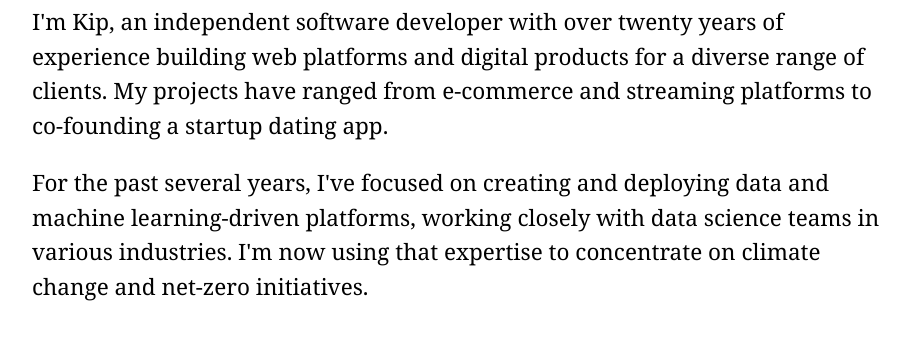
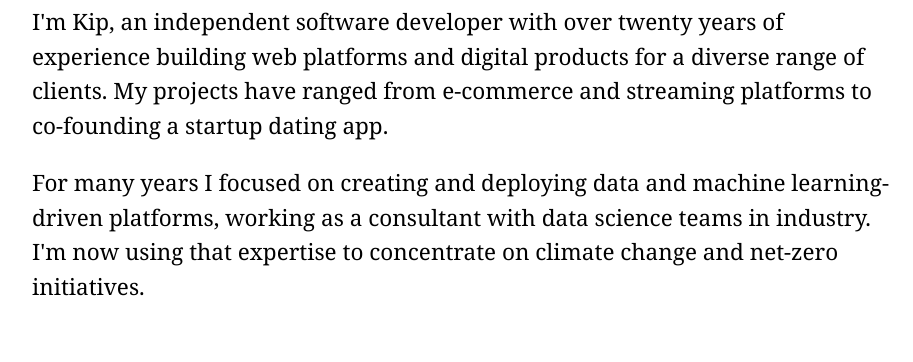
Before and after one commit to kipparker/kip.dev, an Eleventy site: page src/index.md in a window 1280 px wide. Shown: the part 381-743 px from the top of the page, without its empty margins (178-1091 px from the left). Built offline with nearby package versions, Linux system fonts and the light colour scheme; Eleventy itself is replaced by a stand-in of ours; files that its build step writes are made by us from their sources.

Commit message:
Adds action, edits text

```diff
--- a/src/index.md
+++ b/src/index.md
@@ -7,7 +7,7 @@ title: web developer
 
 I'm Kip, an independent software developer with over twenty years of experience building web platforms and digital products for a diverse range of clients. My projects have ranged from e-commerce and streaming platforms to co-founding a startup dating app.
 
-For the past several years, I've focused on creating and deploying data and machine learning-driven platforms, working closely with data science teams in various industries. I'm now using that expertise to concentrate on climate change and net-zero initiatives.
+For many years I focused on creating and deploying data and machine learning-driven platforms, working as a consultant with data science teams in industry. I'm now using that expertise to concentrate on climate change and net-zero initiatives.
 
 ### What?
 
```
Also changed, not shown: .github/workflows/deploy.yml (added).
